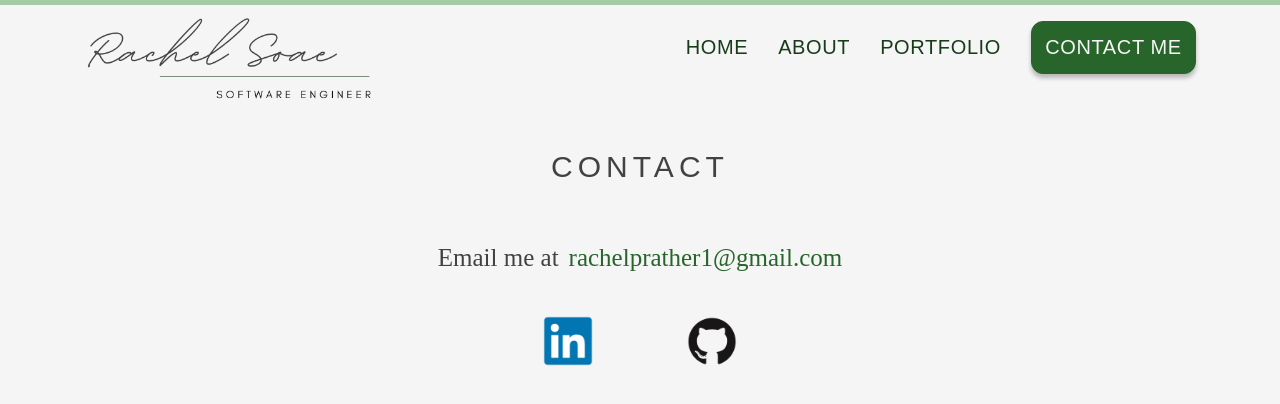
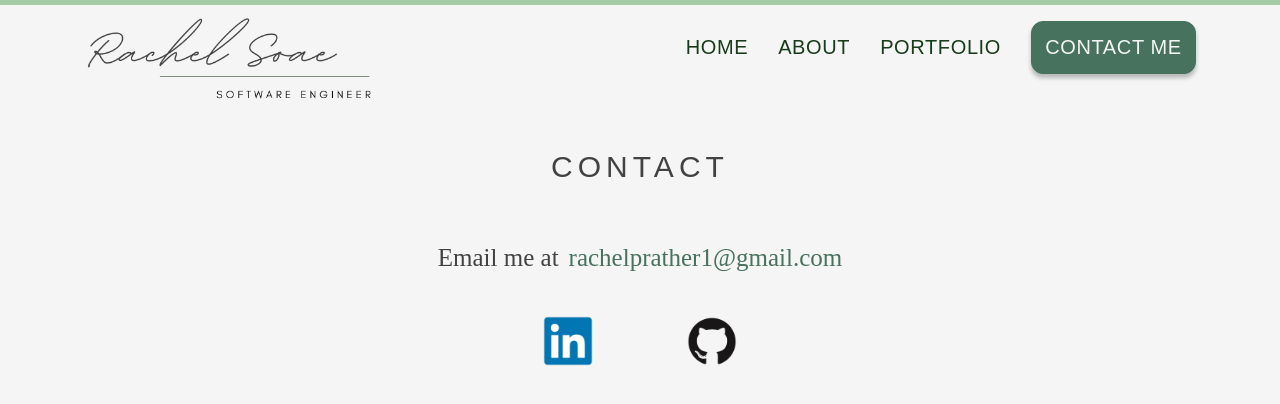
Before and after one commit to rachelsoae/portfolio, a React (Create React App) app: page /contact in a window 1280 px wide. Shown: the top 404 px of the page. Built offline with nearby package versions, Linux system fonts and the light colour scheme; a web font is replaced by a local one.

Commit message:
Lighten primary accent color

```diff
--- a/src/styles/_variables.scss
+++ b/src/styles/_variables.scss
@@ -1,6 +1,6 @@
 $primary-background-color: #F5F5F5;
 
-$primary-accent-color: #28652B;
+$primary-accent-color: #47725d;
 $secondary-accent-color: #A3CBA5;
 
 $primary-text-color: #424242;
--- a/src/styles/output.css
+++ b/src/styles/output.css
@@ -70,13 +70,13 @@ button {
   width: 16.5rem;
   height: 5.25rem;
   border-radius: 12px;
-  border: 1px solid #28652B;
+  border: 1px solid #47725d;
   box-shadow: 0px 4px 4px 0px rgba(0, 0, 0, 0.25);
   transition: transform 0.05s ease-in-out;
 }
 
 .primary-button {
-  background-color: #28652B;
+  background-color: #47725d;
   color: #F5F5F5;
 }
 
@@ -115,7 +115,7 @@ button:hover {
   margin-bottom: 2em;
 }
 .contact-section .email {
-  color: #28652B;
+  color: #47725d;
   margin-left: 1rem;
 }
 .contact-section a {
@@ -123,7 +123,7 @@ button:hover {
 }
 .contact-section .email:hover {
   text-decoration: underline;
-  text-decoration-color: #28652B;
+  text-decoration-color: #47725d;
 }
 .contact-section .social-icons-container {
   display: flex;
```
